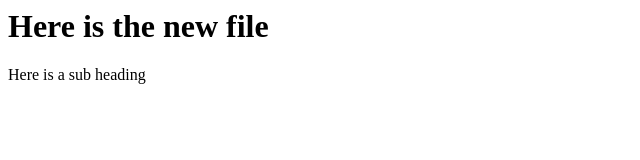
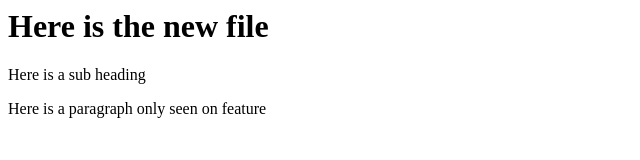
Before and after one commit to tomhwtt/manual, a plain HTML site: page index.html in a window 1280 px wide. Shown: the whole page, without its empty margins (0-640 px from the left). Drawn offline with Linux system fonts and the light colour scheme.

Commit message:
adding to feature

```diff
--- a/index.html
+++ b/index.html
@@ -1,2 +1,5 @@
 <h1>Here is the new file</h1>
 <p>Here is a sub heading</p>
+
+
+<p>Here is a paragraph only seen on feature</p>
```
